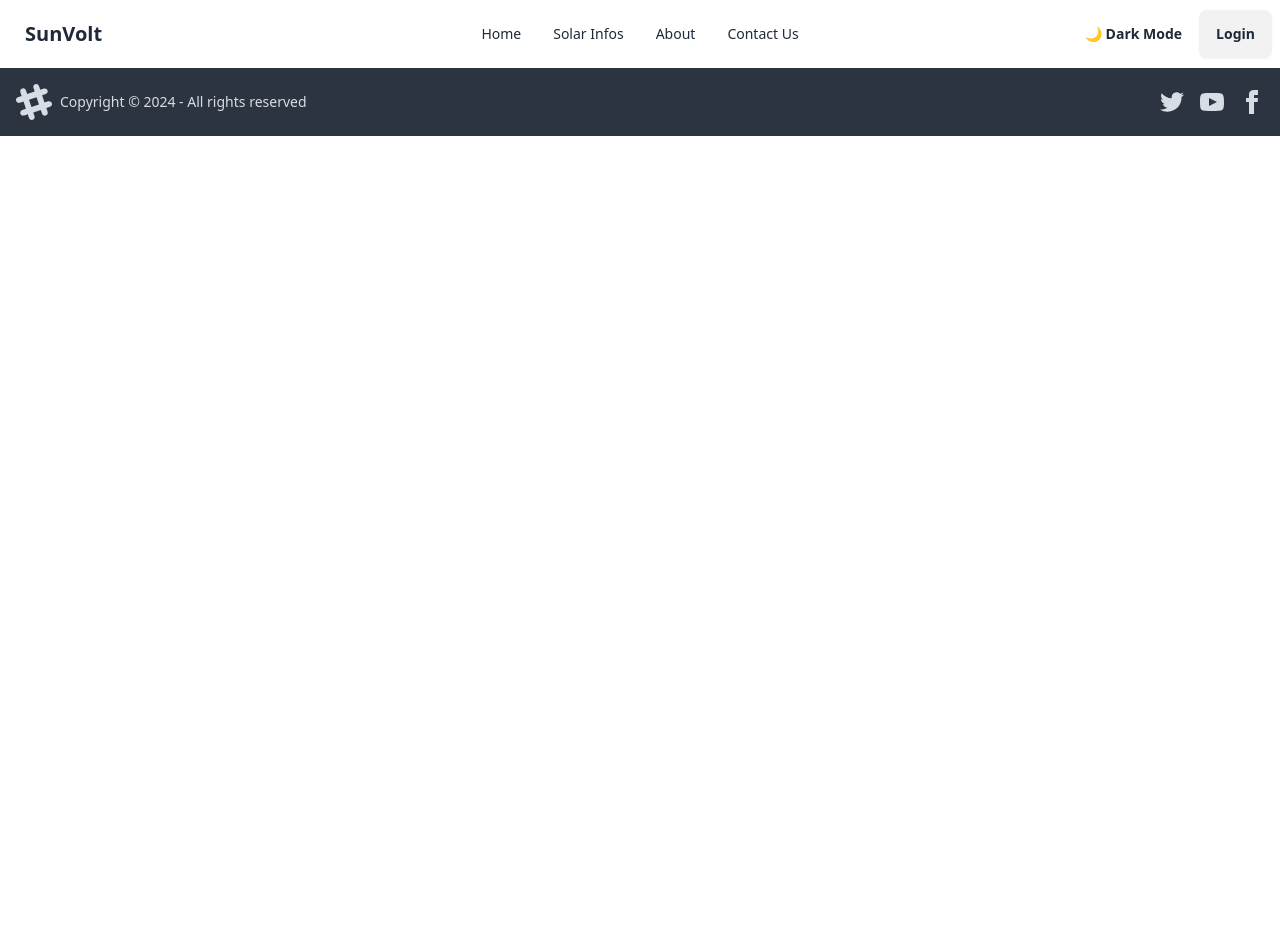
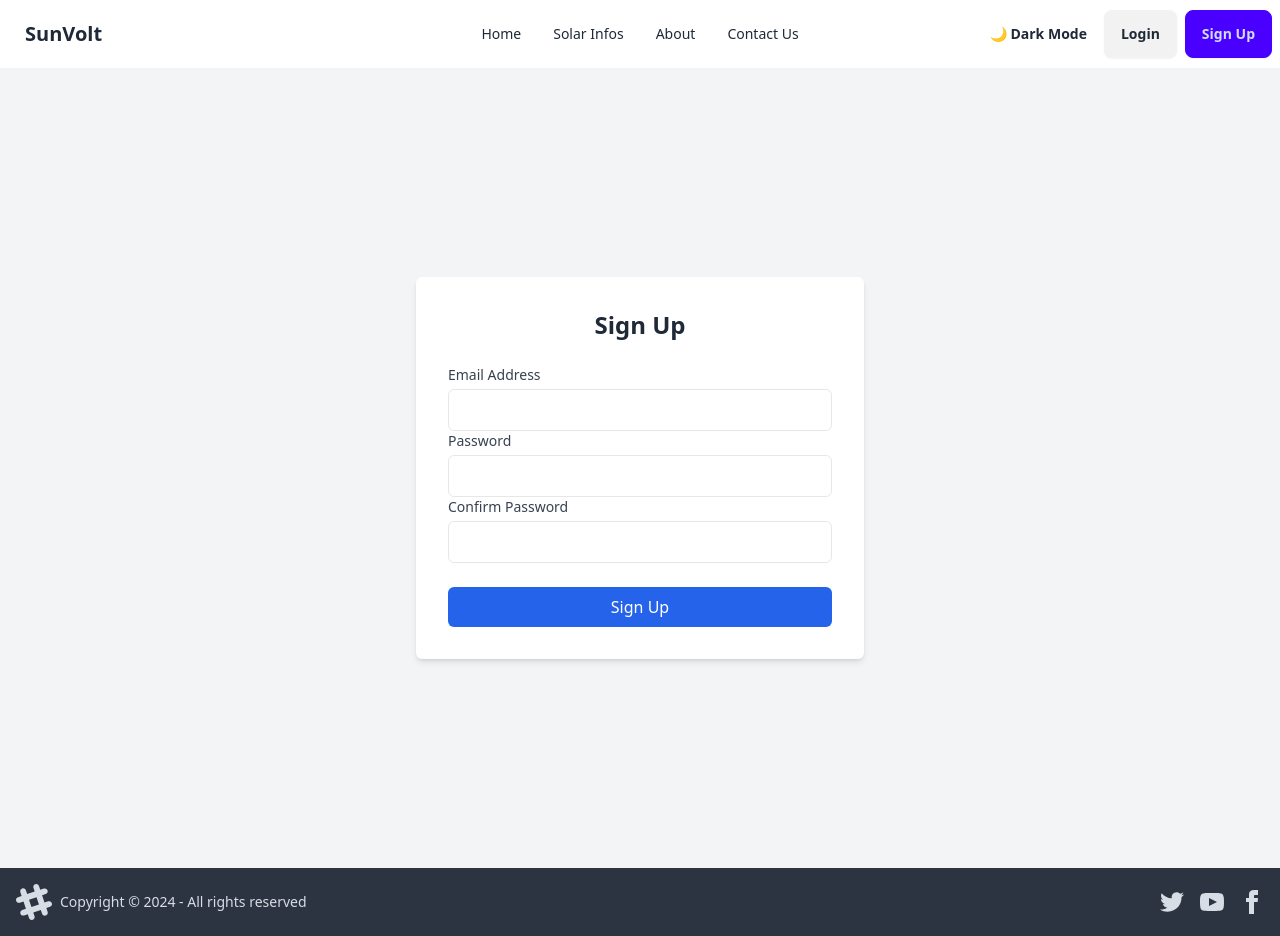
Before and after one commit to MNDIOM/CodeCrafters, a React (Vite) app in the folder front-end/: page /signup in a window 1280 px wide. Before the commit the page ends 800 px from the top, so only its background shows below. Built offline with nearby package versions, Linux system fonts and the light colour scheme.

Commit message:
signup page added signed button added

```diff
--- a/front-end/src/App.jsx
+++ b/front-end/src/App.jsx
@@ -7,6 +7,7 @@ import Login from './components/Login'; // Import the Login component
 import About from './pages/About';
 import SolarInfos from './pages/SolarInfos';
 import Contact from './pages/Contact';
+import SignUp from './components/SignUp';
 import './index.css';
 
 function App() {
@@ -17,6 +18,7 @@ function App() {
         <Route path="/" element={<Hero />} />
         <Route path="/questionnaire" element={<Questionnaire />} />
         <Route path="/login" element={<Login />} />
+        <Route path="/signup" element={<SignUp />} />
         <Route path="/about" element={<About />} />
         <Route path="/solarInfos" element={<SolarInfos />} />
         <Route path="/contact" element={<Contact />} />
--- a/front-end/src/components/Navbar.jsx
+++ b/front-end/src/components/Navbar.jsx
@@ -30,6 +30,7 @@ const Navbar = () => {
             <li><Link to="/about">About</Link></li>
             <li><Link to="/contact">Contact Us</Link></li>
             <li><Link to="/login">Login</Link></li>
+            <li><Link to="/signup">Sign Up</Link></li> {/* Added Sign Up link */}
           </ul>
         </div>
         <Link to="/" className="btn btn-ghost text-xl">SunVolt</Link>
@@ -45,6 +46,7 @@ const Navbar = () => {
       <div className="navbar-end flex items-center">
         <ThemeToggle /> {/* Add ThemeToggle component here */}
         <Link to="/login" className="btn">Login</Link>
+        <Link to="/signup" className="btn btn-primary ml-2">Sign Up</Link> {/* Added Sign Up button */}
       </div>
     </div>
   );
--- /dev/null
+++ b/front-end/src/components/SignUp.jsx
@@ -0,0 +1,70 @@
+// src/components/SignUp.jsx
+import React, { useState } from 'react';
+
+const SignUp = () => {
+  const [email, setEmail] = useState('');
+  const [password, setPassword] = useState('');
+  const [confirmPassword, setConfirmPassword] = useState('');
+
+  const handleSignUp = (e) => {
+    e.preventDefault();
+    // Handle sign-up logic here
+  };
+
+  return (
+    <div className="flex items-center justify-center min-h-screen bg-gray-100">
+      <div className="w-full max-w-md p-8 space-y-6 bg-white shadow-md rounded-md">
+        <h2 className="text-2xl font-bold text-center">Sign Up</h2>
+        <form onSubmit={handleSignUp}>
+          <div>
+            <label htmlFor="email" className="block text-sm font-medium text-gray-700">
+              Email Address
+            </label>
+            <input
+              type="email"
+              id="email"
+              value={email}
+              onChange={(e) => setEmail(e.target.value)}
+              className="w-full p-2 mt-1 border rounded-md"
+              required
+            />
+          </div>
+          <div>
+            <label htmlFor="password" className="block text-sm font-medium text-gray-700">
+              Password
+            </label>
+            <input
+              type="password"
+              id="password"
+              value={password}
+              onChange={(e) => setPassword(e.target.value)}
+              className="w-full p-2 mt-1 border rounded-md"
+              required
+            />
+          </div>
+          <div>
+            <label htmlFor="confirmPassword" className="block text-sm font-medium text-gray-700">
+              Confirm Password
+            </label>
+            <input
+              type="password"
+              id="confirmPassword"
+              value={confirmPassword}
+              onChange={(e) => setConfirmPassword(e.target.value)}
+              className="w-full p-2 mt-1 border rounded-md"
+              required
+            />
+          </div>
+          <button
+            type="submit"
+            className="w-full px-4 py-2 mt-6 text-white bg-blue-600 rounded-md hover:bg-blue-700"
+          >
+            Sign Up
+          </button>
+        </form>
+      </div>
+    </div>
+  );
+};
+
+export default SignUp;
```
Also changed, not shown: front-end/src/services/api.js (added).
